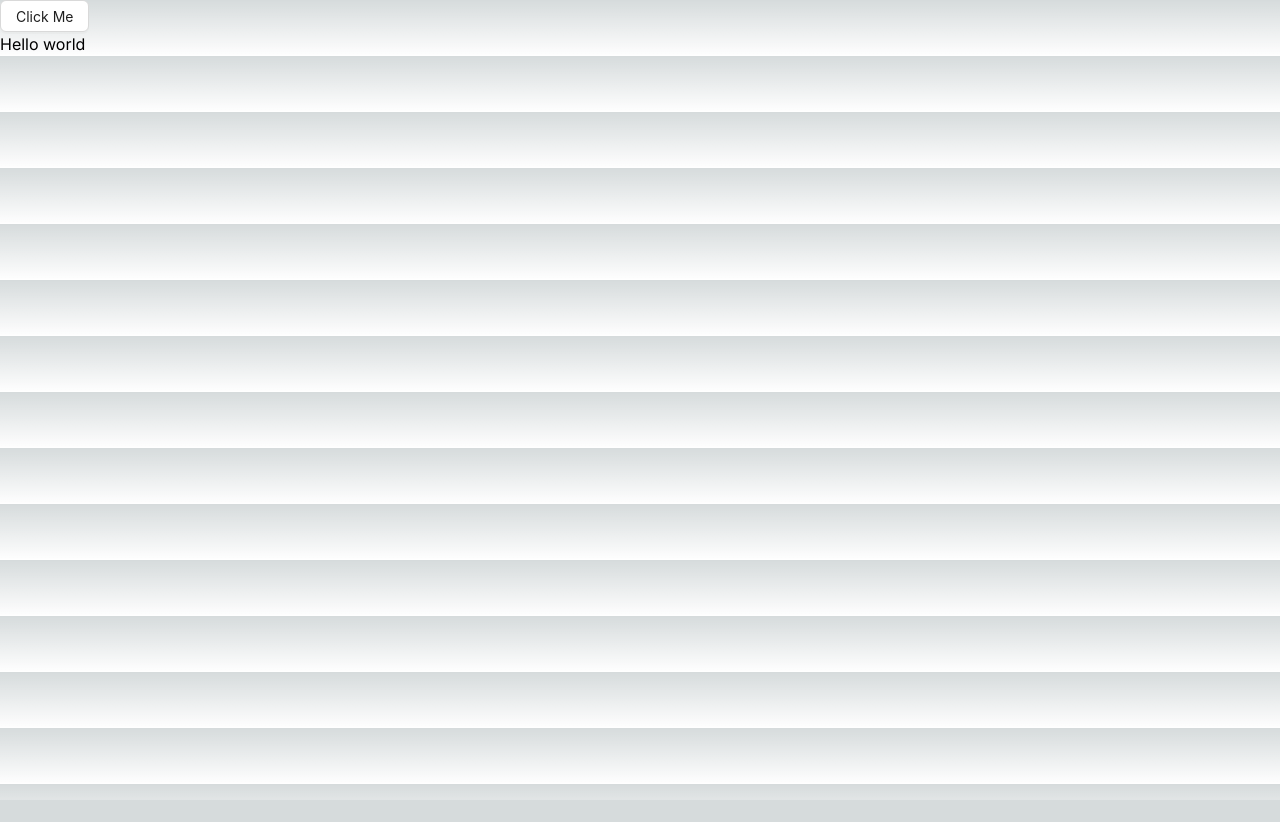
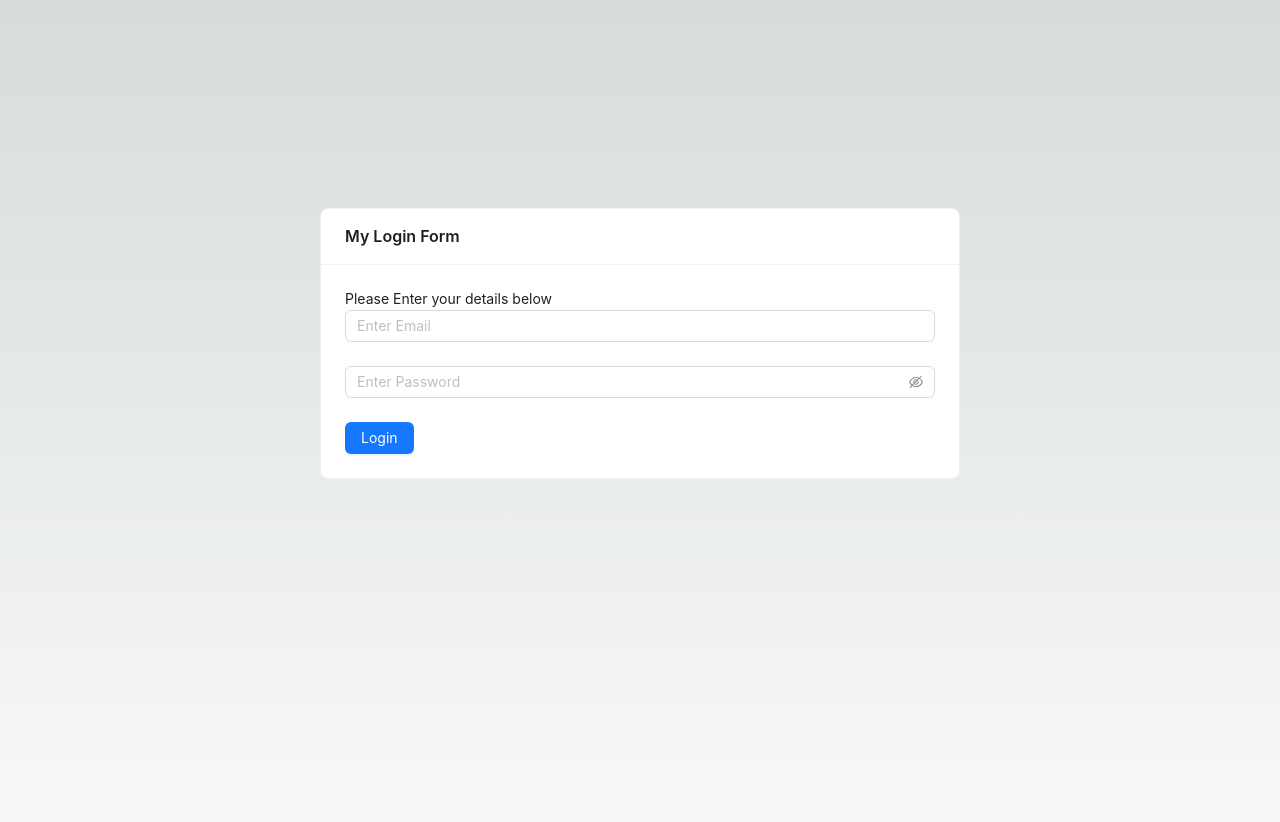
Before and after one commit to Dogunfx/Login-Form, a Next.js app: page / in a window 1280 px wide. Shown: the top 822 px of the page. Before the commit the page ends 800 px from the top, so only its background shows below. Built offline with nearby package versions, Linux system fonts and the light colour scheme.

Commit message:
first commit

```diff
--- /dev/null
+++ b/app/components/login.jsx
@@ -0,0 +1,20 @@
+"use client";
+import { Button, Input, Form, Card } from "antd";
+
+export default function Login() {
+  return (
+    <Card title="My Login Form" className="w-1/2 m-auto mt-52">
+      <p>Please Enter your details below</p>
+      <Form>
+        <Form.Item>
+          <Input placeholder="Enter Email" />
+        </Form.Item>
+
+        <Form.Item>
+          <Input.Password placeholder="Enter Password" />
+        </Form.Item>
+      </Form>
+      <Button type="primary">Login</Button>
+    </Card>
+  );
+}
--- a/app/globals.css
+++ b/app/globals.css
@@ -18,12 +18,11 @@
 
 body {
   color: rgb(var(--foreground-rgb));
-  background: linear-gradient(
-      to bottom,
+  background: linear-gradient(to bottom,
       transparent,
-      rgb(var(--background-end-rgb))
-    )
-    rgb(var(--background-start-rgb));
+      rgb(var(--background-end-rgb))) rgb(var(--background-start-rgb));
+  background-repeat: no-repeat;
+  height: 100vh;
 }
 
 @layer utilities {
--- a/app/page.jsx
+++ b/app/page.jsx
@@ -1,10 +1,9 @@
-import { Button } from "antd";
+import Login from "./components/login";
 
 export default function Home() {
   return (
-    <>
-      <Button >Click Me</Button>
-      <h1>Hello world</h1>
-    </>
+    <main>
+      <Login />
+    </main>
   );
 }
--- a/package.json
+++ b/package.json
@@ -9,7 +9,6 @@
     "lint": "next lint"
   },
   "dependencies": {
-    "@ant-design/icons": "^5.3.7",
     "antd": "^5.18.3",
     "next": "14.2.4",
     "react": "^18",
```
Also changed, not shown: 1 other file (tests, documents, lock files or other folders).
